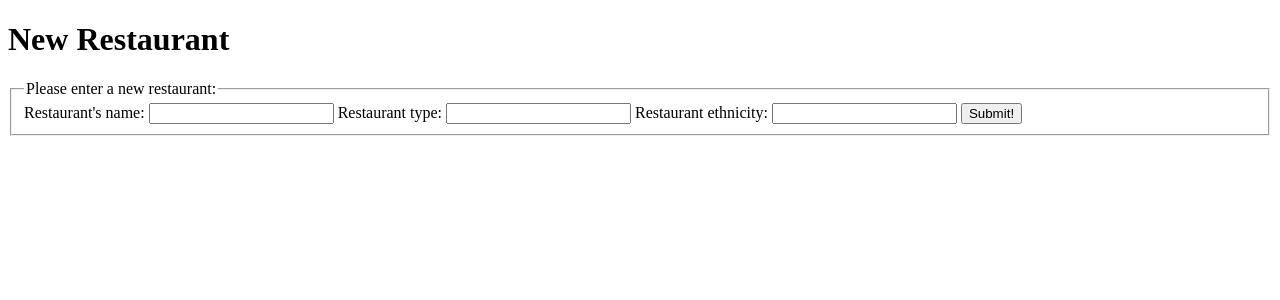
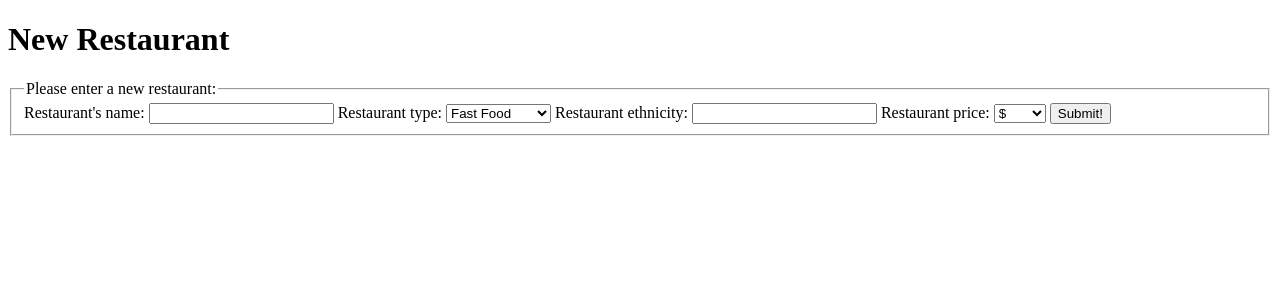
Before and after one commit to benchan777/restaurant-picker, a Python web app: template templates/add_restaurant.html in a window 1280 px wide. Shown: the top 300 px of the page. Run offline with Jinja, Linux system fonts and the light colour scheme; the template is opened without the code that fills it, so the values that code supplies are empty.

Commit message:
add restaurant type and price selections

```diff
--- a/templates/add_restaurant.html
+++ b/templates/add_restaurant.html
@@ -15,12 +15,27 @@
 
             <label>
                 Restaurant type:
-                <input type="text" name="restaurant_type">
+                <select name="restaurant_type" id="restaurant_type">
+                    <option value="Fast Food">Fast Food</option>
+                    <option value="Casual Dining">Casual Dining</option>
+                    <option value="Family Style">Family Style</option>
+                    <option value="Fine Dining">Fine Dining</option>
+                </select>
             </label>
 
             <label>
                 Restaurant ethnicity:
                 <input type="text" name="restaurant_ethnicity">
+            </label>
+
+            <label>
+                Restaurant price:
+                <select name="price" id="price">
+                    <option value="$">$</option>
+                    <option value="$$">$$</option>
+                    <option value="$$$">$$$</option>
+                    <option value="$$$$">$$$$</option>
+                </select>
             </label>
 
             <input type="submit" class="submit" value="Submit!">
```
